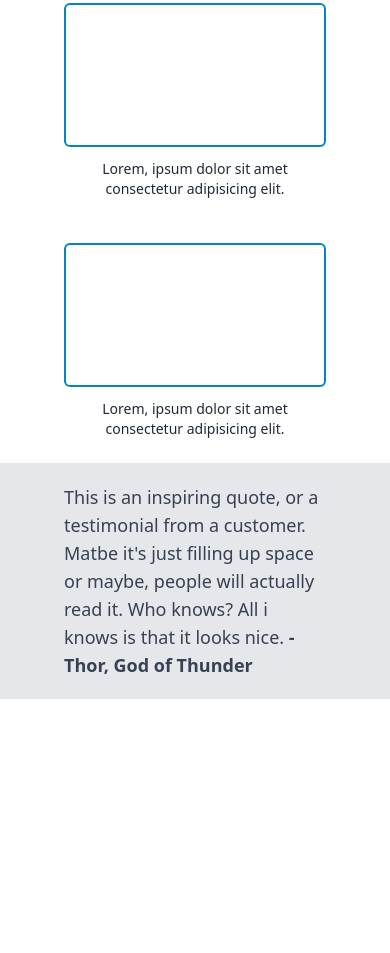
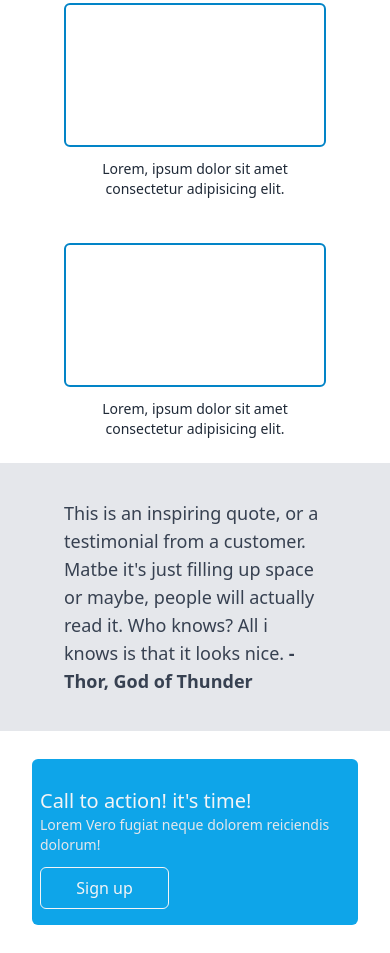
Before and after one commit to SanMajur/landingPage, a website: page public/index.html in a window 390 px wide. Shown: the part 1270-2223 px from the top of the page. Before the commit the page ends 1985 px from the top, so only its background shows below. Drawn offline with Linux system fonts and the light colour scheme.

Commit message:
added a responsive cta section

```diff
--- a/public/index.html
+++ b/public/index.html
@@ -58,7 +58,7 @@
                 </div>
             </div>
         </section>
-        <section class="bg-gray-200">
+        <section class="bg-gray-200 py-4">
             <div class="container lg:w-2/3">
                 <blockquote class="container py-5 text-lg text-gray-700 md:relative">
                     This is an inspiring quote, or a testimonial from a
@@ -68,6 +68,17 @@
                 </blockquote>
             </div>
         </section>
+        <section class="container my-4">
+            <div class="md:container py-3">
+                <div class="flex flex-col md:flex-row px-2 md:px-8 justify-around bg-sky-500 py-4 rounded-md md:items-center">
+                    <div class="py-3">
+                        <h3 class="text-xl text-gray-100">Call to action! it's time!</h3>
+                        <p class="text-sm text-gray-200">Lorem Vero fugiat neque dolorem reiciendis dolorum!</p>
+                    </div>
+                    <button class="border border-gray-100 py-2 px-5 rounded-md text-gray-100 w-5/12 md:w-auto">Sign up</button>
+                </div>
+            </div>
+        </section>
     </main>
 </body>
 </html>
```
Also changed, not shown: public/css/style.css.
